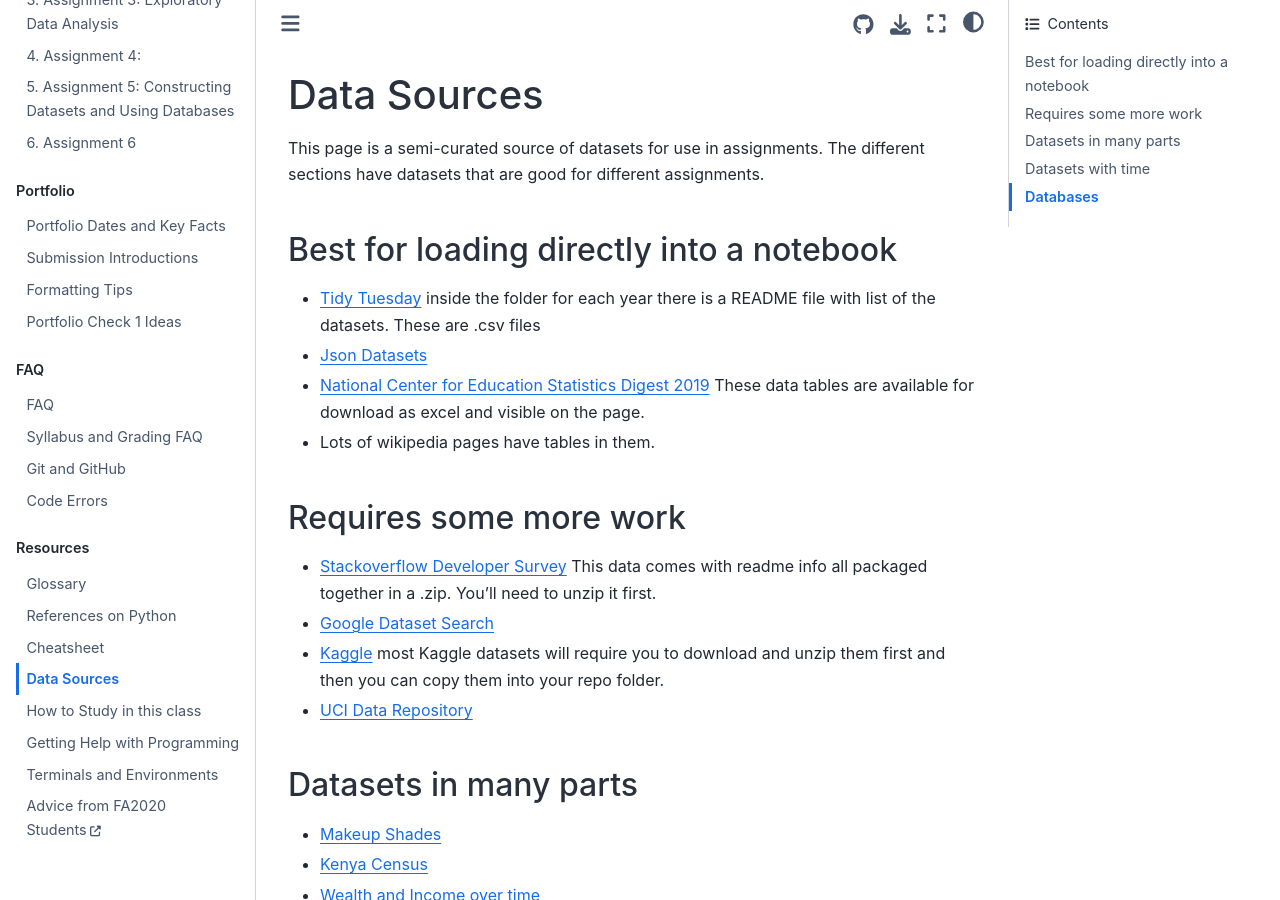
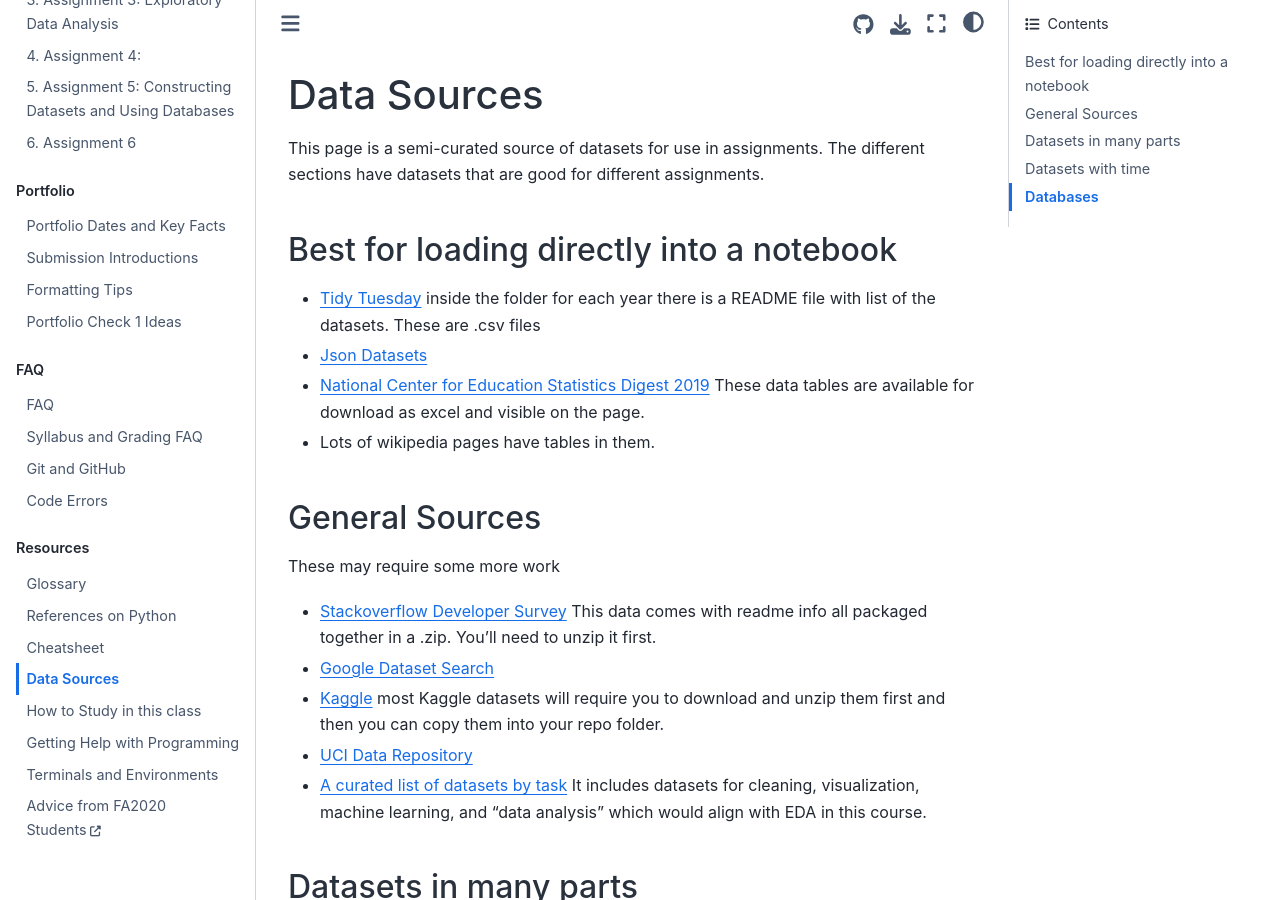
Before and after one commit to rhodyprog4ds/BrownFall21, a Jupyter Book: the page built from resources/datasets.md, in a window 1280 px wide and 900 px high. Built offline with Jupyter Book 1.0.4 settings and Sphinx 7.4.7 and the Sphinx Book theme 1.1.4, drawn with Linux system fonts in a browser that asks for light colours; pages that are not in the unit, such as notebooks, are missing from menus.

Commit message:
add link to article, closes #15

```diff
--- a/resources/datasets.md
+++ b/resources/datasets.md
@@ -12,12 +12,15 @@ This page is a semi-curated source of datasets for use in assignments.  The diff
 - Lots of wikipedia pages have tables in them.
 
 
-## Requires some more work
+## General Sources
+
+These may require some more work
 
 - [Stackoverflow Developer Survey](https://insights.stackoverflow.com/survey) This data comes with readme info all packaged together in a .zip. You'll need to unzip it first.
 - [Google Dataset Search](https://datasetsearch.research.google.com/)
 - [Kaggle](https://www.kaggle.com/datasets) most Kaggle datasets will require you to download and unzip them first and then you can copy them into your repo folder.
 - [UCI Data Repository](https://archive.ics.uci.edu/ml/index.php)
+- [A curated list of datasets by task](https://www.springboard.com/blog/data-science/15-fun-datasets-to-analyze/) It includes datasets for cleaning, visualization, machine learning, and "data analysis" which would align with EDA in this course.
 
 ## Datasets in many parts
 - [Makeup Shades](https://github.com/rfordatascience/tidytuesday/tree/master/data/2021/2021-03-30)
```
